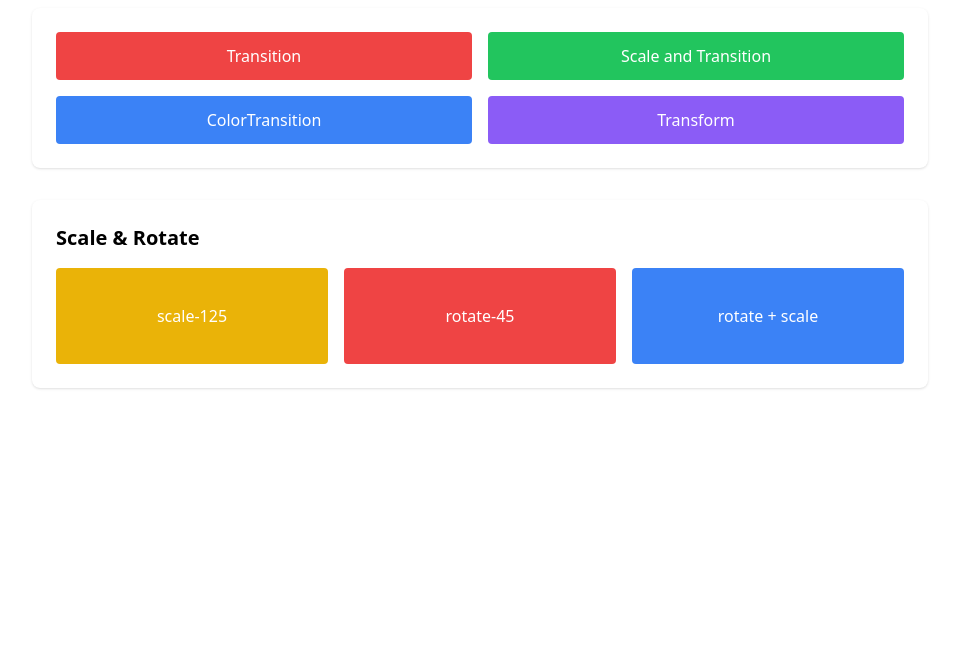
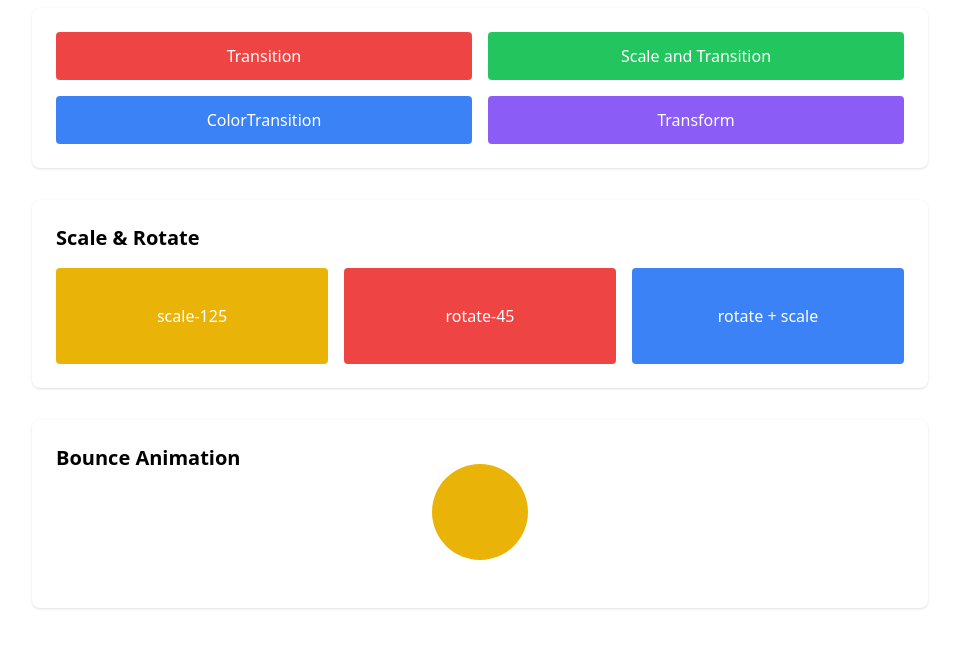
Before and after one commit to bijayjha2025/Learning-Tailwind, a plain HTML site: page Session07_TransitionsAndAnimations/index.html in a window 1280 px wide. Shown: the part 60-708 px from the top of the page, without its empty margins (160-1119 px from the left). Drawn offline with nearby package versions, Linux system fonts and the light colour scheme.

Commit message:
Bounce Animation

```diff
--- a/Session07_TransitionsAndAnimations/index.html
+++ b/Session07_TransitionsAndAnimations/index.html
@@ -30,6 +30,13 @@
       </div>
      </div>
 
+     <div class="bg-white p-6 rounded-lg shadow mb-8">
+      <h2 class="text-xl font-bold mb-4">Bounce Animation</h2>
+      <div class="flex justify-center">
+      <div class="w-24 h-24 bg-yellow-500 rounded-full animate-bounce"></div>
+      </div>
+     </div>
+
     </div>
 </body>
 </html>
```
